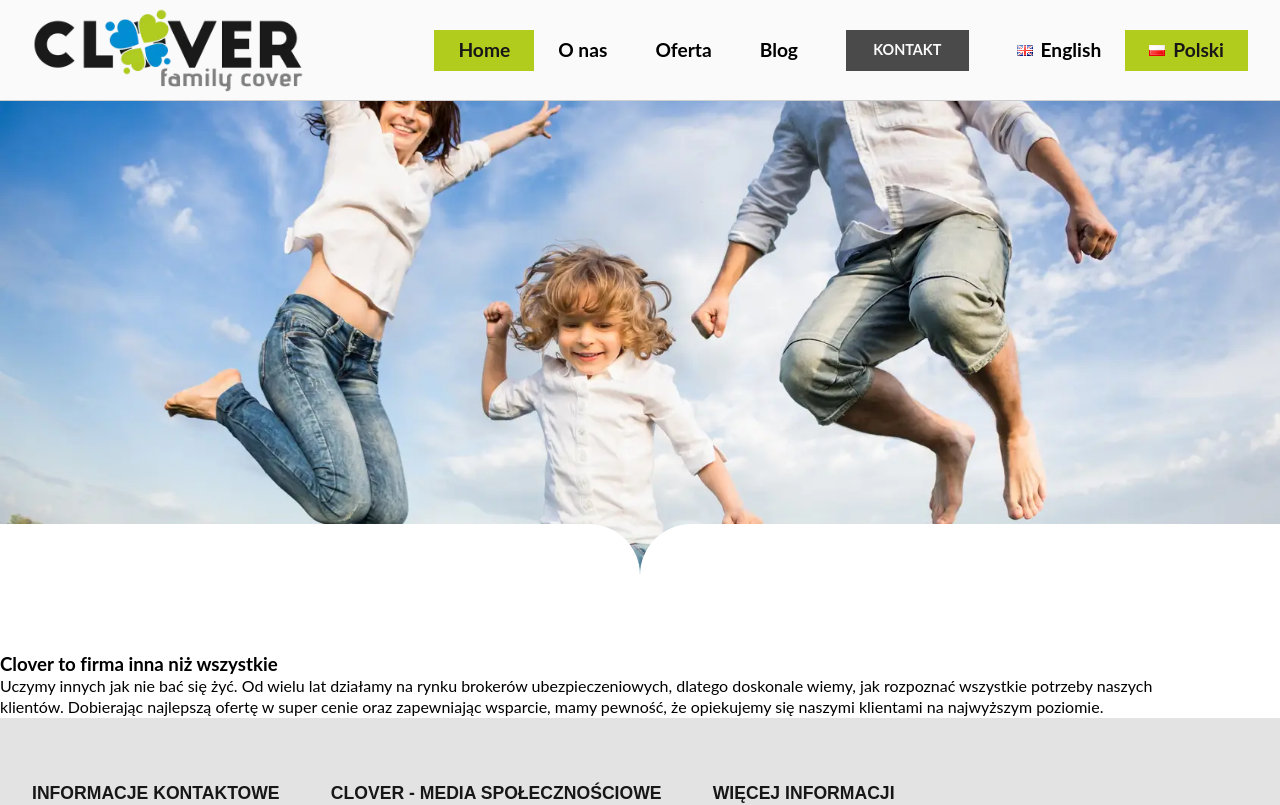
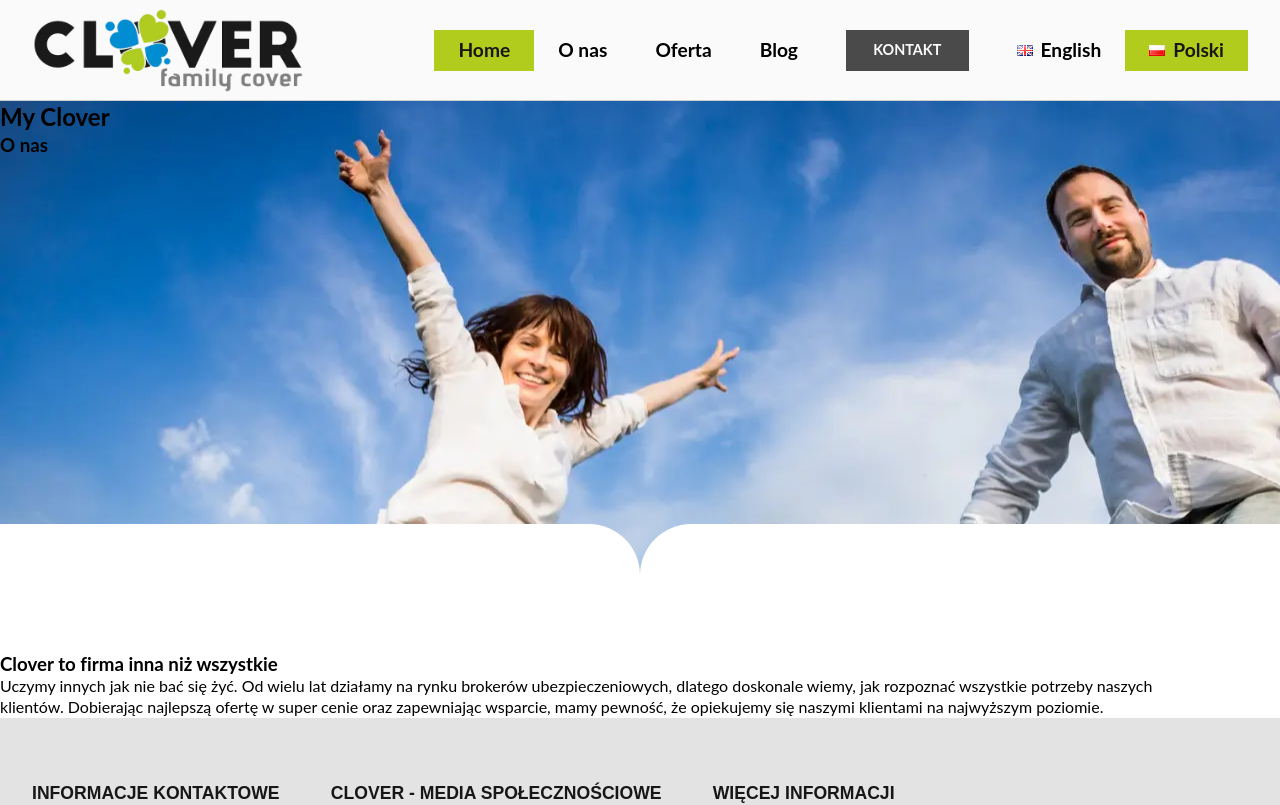
Before and after one commit to TZ-fn/MyClover, a React (Vite) app: page /about in a window 1280 px wide. Shown: the top 805 px of the page. Built offline with nearby package versions, Linux system fonts and the light colour scheme; a web font is replaced by a local one.

Commit message:
fix: change the image from img element to background image

```diff
--- a/src/components/ImageHeader/ImageHeader.tsx
+++ b/src/components/ImageHeader/ImageHeader.tsx
@@ -7,8 +7,7 @@ interface ImageHeaderProps {
 
 function ImageHeader({ pageName, backgroundImage }: ImageHeaderProps) {
   return (
-    <div className={styles.imageHeaderContainer}>
-      <img className={styles.imageHeaderBackground} src={backgroundImage} alt="" />
+    <div style={{ backgroundImage: `url(${backgroundImage})` }} className={styles.imageHeaderContainer}>
       <h2>My Clover</h2>
       <h3>{pageName}</h3>
     </div>
--- a/src/pages/AboutPage/AboutPage.tsx
+++ b/src/pages/AboutPage/AboutPage.tsx
@@ -1,6 +1,5 @@
 import ImageHeader from "components/ImageHeader/ImageHeader";
 import useTranslation from "hooks/useTranslation";
-import aboutUsBg from "assets/aboutUsBg.webp";
 import ImageDivider from "components/ImageDivider/ImageDivider";
 import TextBanner from "components/TextBanner/TextBanner";
 
@@ -9,7 +8,7 @@ function AboutPage() {
 
   return (
     <>
-      <ImageHeader pageName={translation.header.navigation.about} backgroundImage={aboutUsBg} />
+      <ImageHeader pageName={translation.header.navigation.about} backgroundImage="src/assets/aboutUsBg.webp" />
       <ImageDivider isUpwards={false} />
       <TextBanner
         header={translation.pages.aboutUs.sectionOne.header}
```
